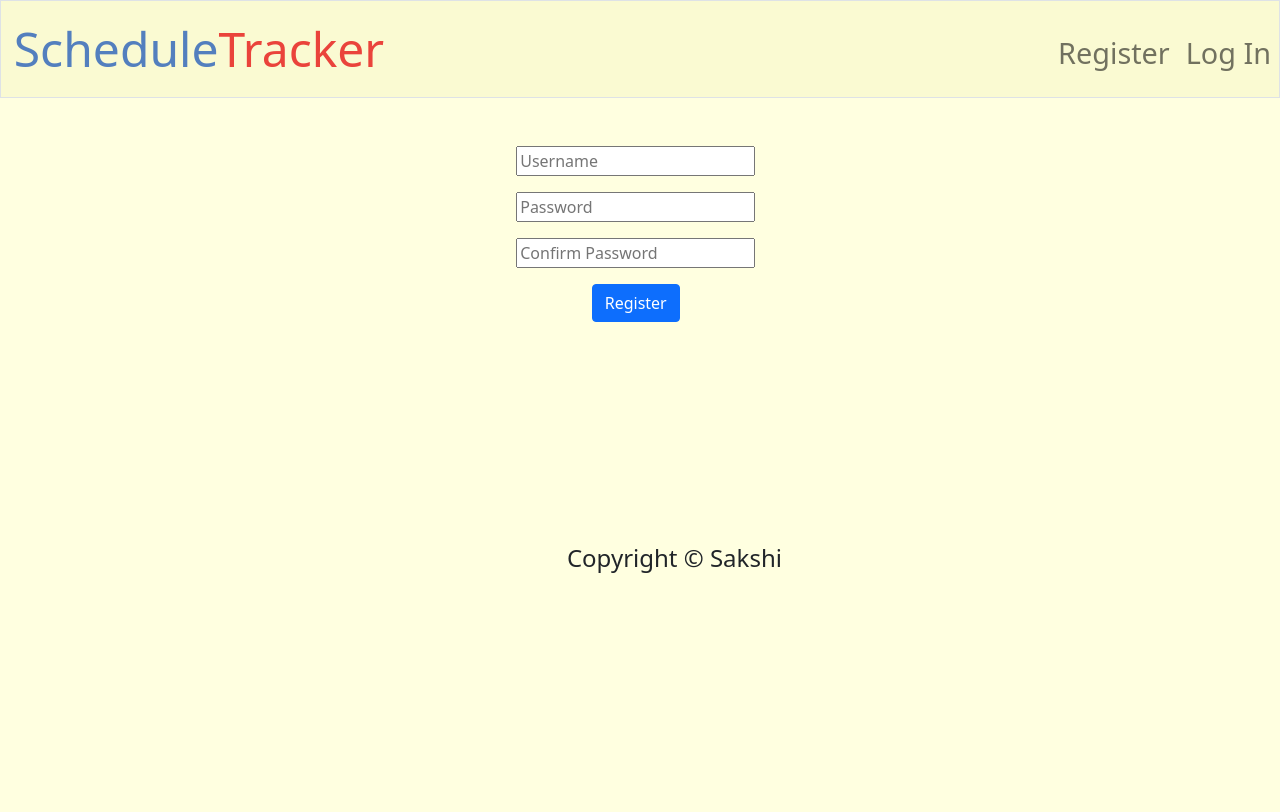
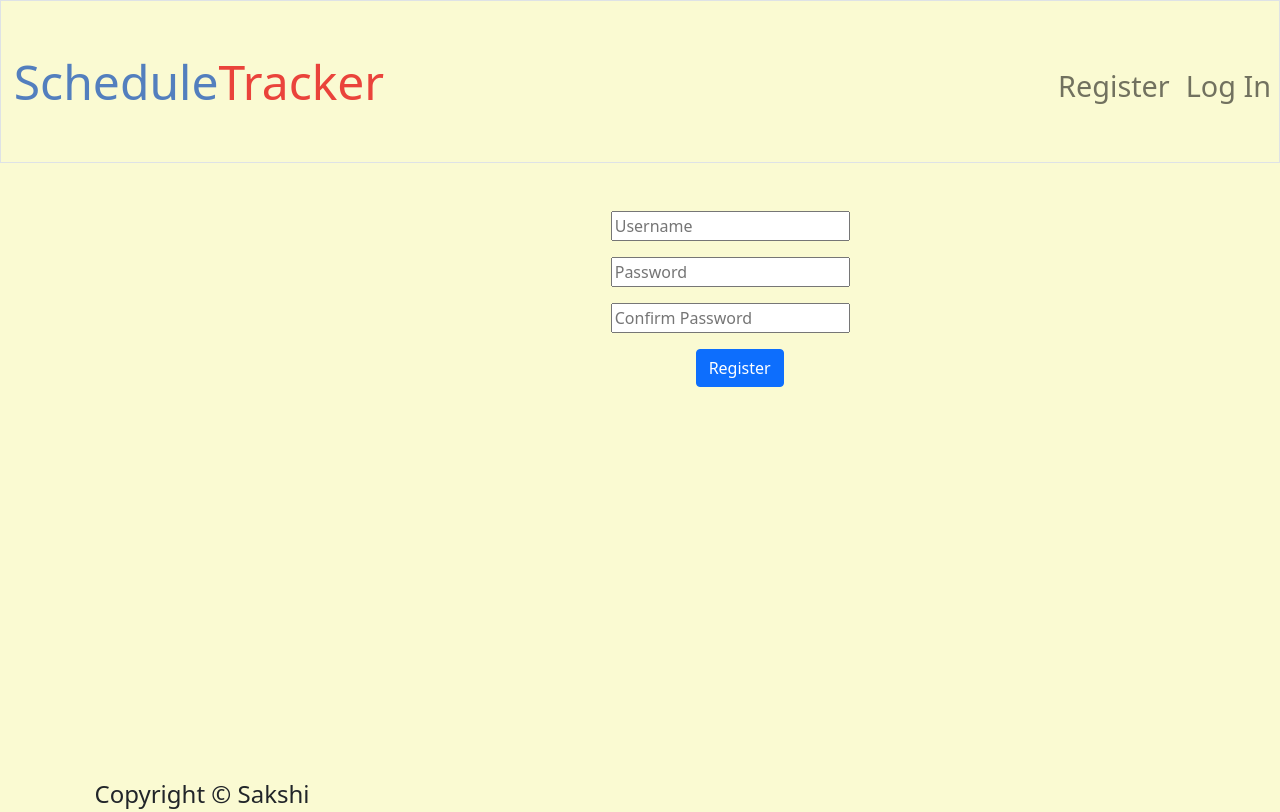
Before and after one commit to itz-Sakshi/ScheduleTracker, a Flask app: page /register in a window 1280 px wide; the page is wider, and only the part inside the window is pictured. Before the commit the page ends 573 px from the top of that part, so only its background shows below. Run offline with Flask 2, Linux system fonts and the light colour scheme; some libraries are stand-ins or nearby versions.

Commit message:
Did some css changes to make the website look more responsive

```diff
--- a/app.py
+++ b/app.py
@@ -46,6 +46,7 @@ def index():
                 date = request.form.get("date")
                 if len(task) != 0  and date:
                     db.execute("""DELETE FROM study WHERE task = ? AND date = ? AND user_id = ?""", request.form.get("task"), request.form.get("date"), session.get("user_id"))
+                    db.execute("""DELETE FROM others WHERE task = ? AND date = ? AND user_id = ?""", request.form.get("task"), request.form.get("date"), session.get("user_id"))
                     flash("Deleted!")
             else:
                 db.execute("""DELETE FROM deadlines WHERE task = ? AND date = ? AND user_id = ?""", request.form.get("deadline"), request.form.get("date"), session.get("user_id"))
--- a/static/styles.css
+++ b/static/styles.css
@@ -5,9 +5,9 @@
     background-color: lightgoldenrodyellow;
     text-decoration: none;
     padding-left: 1%;
-    padding-right: 2%;
-    padding-top: 0%;
-    padding-bottom: 0%;
+    padding-right: 10%;
+    padding-top:2.56%;
+    padding-bottom: 2.56%;
     margin-top: 0%;
     margin-bottom: 0%;
     margin-left: 0%;
@@ -22,8 +22,8 @@
     background-color: lightgoldenrodyellow;
     padding-left: 0%;
     padding-right: 0%;
-    padding-top: 0%;
-    padding-bottom: 0%;
+    padding-top: 2.56%;
+    padding-bottom: 2.56%;
     margin-top: 0%;
     margin-bottom: 0%;
     margin-left: 0%;
@@ -79,56 +79,62 @@
 }
 #del_btn
 {
-    margin-left: 1250px
+    margin-left: 0px
 }
 #body
 {
-    background-color: lightyellow;
+    background-color: lightgoldenrodyellow;
 }
 footer
 {
     font-weight: 300;
     font-size: x-large;
-    margin-left: 15cm;
-    margin-top: 4.5cm;
+    margin-left: 2.5cm;
+    margin-top: 9cm;
 }
 .mb-3
 {
-    margin-left: 0cm;
+    margin-left: 4cm;
 }
 #form
 {
-    margin-left: -7cm;
+    margin-left: -6cm;
 }
 #username
 {
-    margin-left: -7cm;
+    margin-left: -4cm;
 }
 #password
 {
-    margin-left: -7cm;
+    margin-left: -4cm;
 }
 #button
 {
-    margin-left: -7cm;
+    margin-left: -4cm;
 }
 .text-block
 {
-    margin-left: -7cm;
+    font-size: xx-small;
+    font-weight: lighter;
+    margin-left: 0cm;
 }
 #error_image
 {
-    margin-left: -7cm;
+    margin-left: 0cm;
 }
 #usrname
 {
-    margin-left: -7cm;
+    margin-left: -6cm;
 }
 #passwrd
 {
-    margin-left: -7cm;
+    margin-left: -6cm;
 }
 #bttn
 {
-    margin-left: -7cm;
+    margin-left: -1.5cm;
 }
+#btn
+{
+    margin-left: 4.2cm;
+}
--- a/templates/deadlines.html
+++ b/templates/deadlines.html
@@ -35,10 +35,10 @@
         </table>
     <form action="/deadlines.html" method="post" id = form >
         <div class="mb-3">
-            <input autocomplete="off" id="add_item" name="deadline" placeholder="Task" type="text">
+            <input autocomplete="off" id="add_item" name="deadline" placeholder="Task" type="text"><br></br>
             <label for="start">Date:</label>
             <input autocomplete="off" id="add_item" name="date" type="date">
         </div>
-        <button class="btn btn-primary" type="submit" name="Add_button">Add New Deadline</button>
+        <button id="btn" class="btn btn-primary" type="submit" name="Add_button">Add New Deadline</button>
     </form>
 {% endblock %}
--- a/templates/grocery.html
+++ b/templates/grocery.html
@@ -35,6 +35,6 @@
         <div class="mb-3">
             <input autocomplete="off" id="add_item" name="action" placeholder="Item" type="text">
         </div>
-        <button class="btn btn-primary" type="submit" name="Add_button">Add New Item</button>
+        <button id="btn" class="btn btn-primary" type="submit" name="Add_button">Add New Item</button>
     </form>
 {% endblock %}
--- a/templates/others.html
+++ b/templates/others.html
@@ -12,7 +12,7 @@
                 </tr>
             </thead>
             <tbody>
-                {% for task in others %}
+                {% for task in tasks %}
                     <tr>
                         <td class="text-start">{{ task.task }}<br>
                             Date: {{ task.date }}
@@ -35,10 +35,10 @@
         </table>
     <form action="/others.html" method="post" id = form >
         <div class="mb-3">
-            <input autocomplete="off" id="add_item" name="task" placeholder="Task" type="text">
+            <input autocomplete="off" id="add_item" name="task" placeholder="Task" type="text"><br></br>
             <label for="start">Date:</label>
             <input autocomplete="off" id="add_item" name="date" type="date">
         </div>
-        <button class="btn btn-primary" type="submit" name="Add_button">Add New Task</button>
+        <button id="btn" class="btn btn-primary" type="submit" name="Add_button">Add New Task</button>
     </form>
 {% endblock %}
--- a/templates/study.html
+++ b/templates/study.html
@@ -35,10 +35,10 @@
         </table>
     <form action="/study.html" method="post" id = form>
         <div class="mb-3">
-            <input autocomplete="off" id="add_item" name="task" placeholder="Task" type="text">
+            <input autocomplete="off" id="add_item" name="task" placeholder="Task" type="text"><br></br>
             <label for="start">Date:</label>
             <input autocomplete="off" id="add_item" name="date" type="date">
         </div>
-        <button class="btn btn-primary" type="submit" name="Add_button">Add New Task</button>
+        <button id="btn" class="btn btn-primary" type="submit" name="Add_button">Add New Task</button>
     </form>
 {% endblock %}
```
Also changed, not shown: timetable.db.
